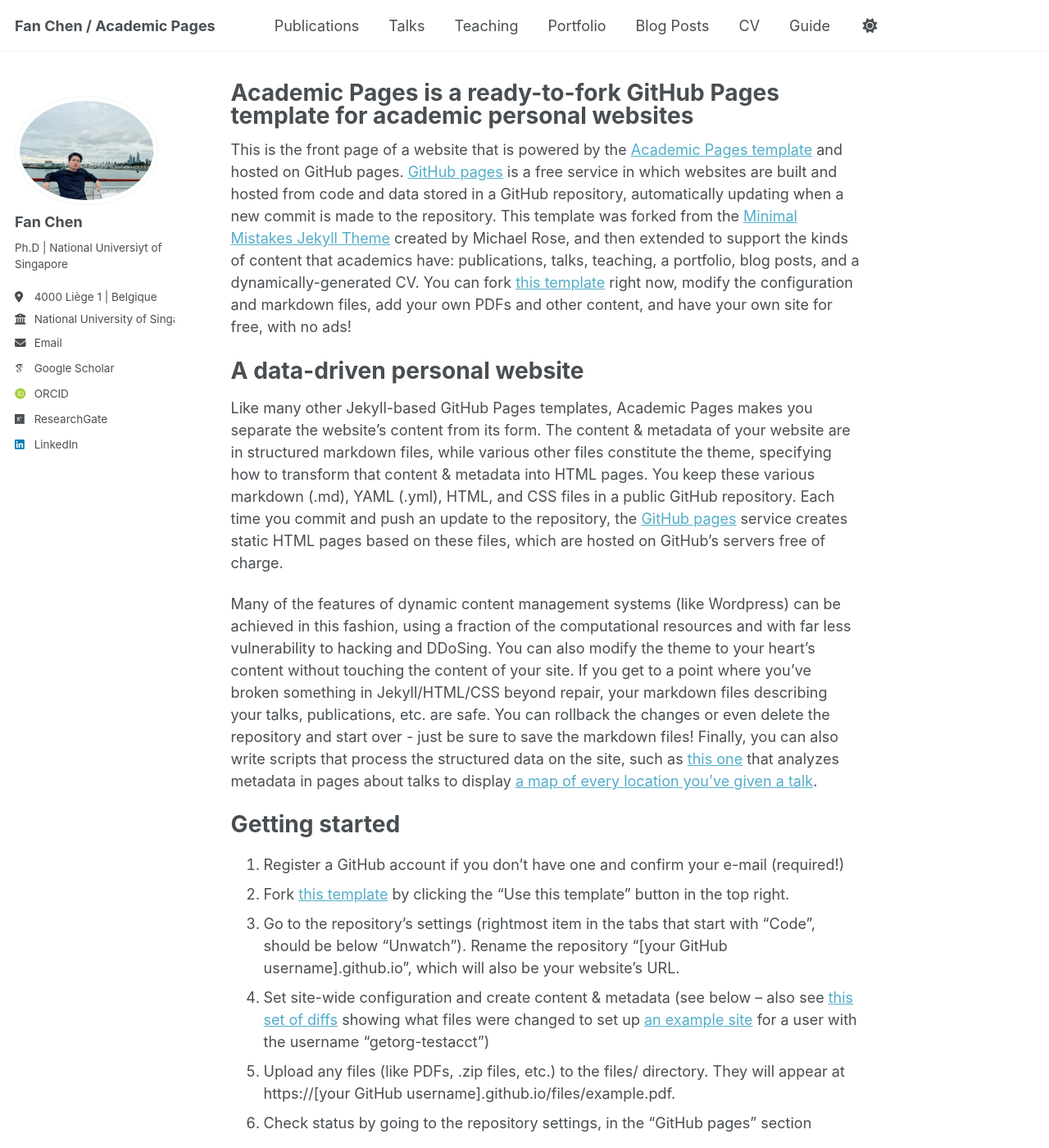
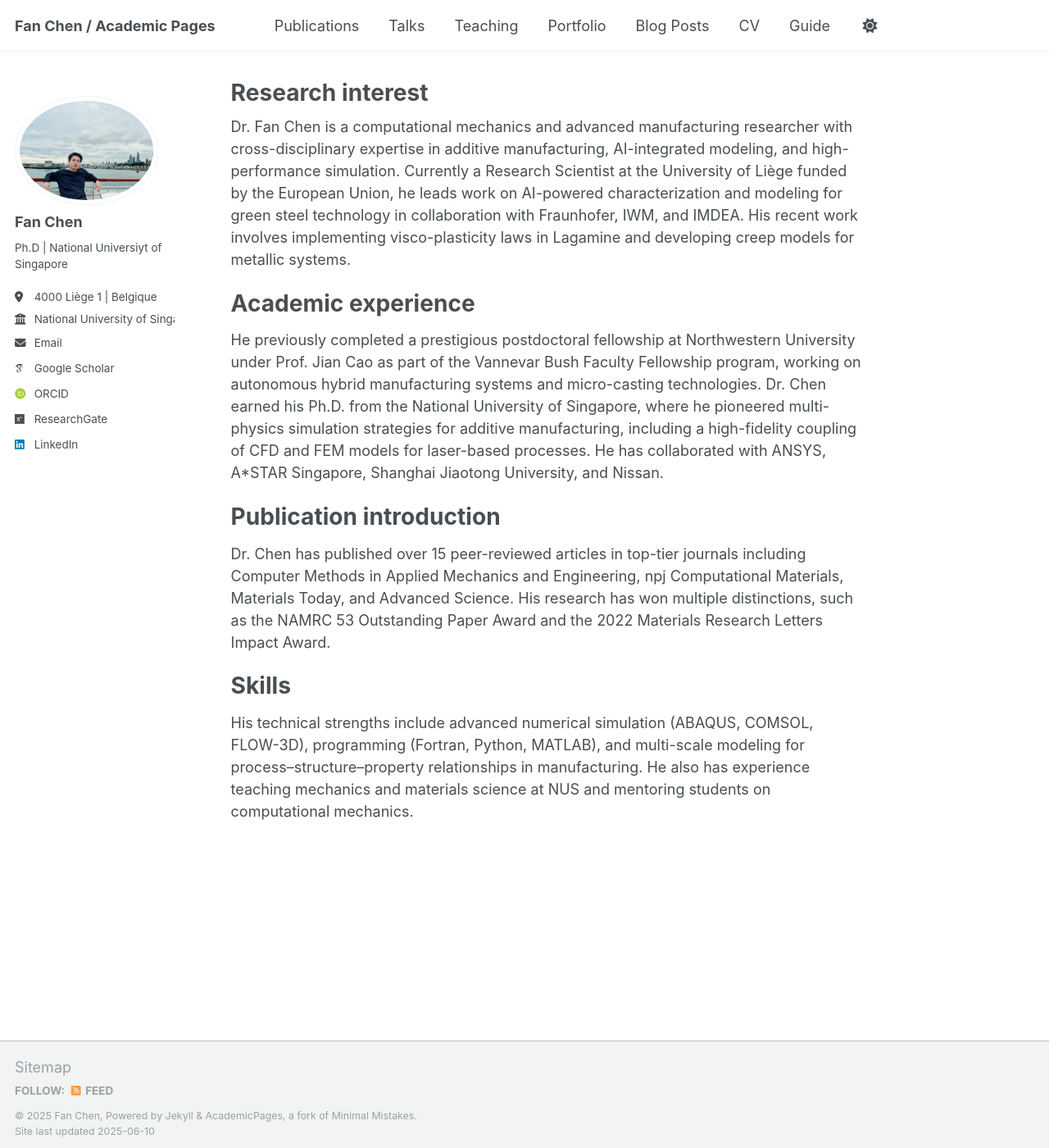
Before and after one commit to FanChenNUS/FanChenNUS.github.io, a Jekyll site: the page built from _pages/about.md, in a window 1280 px wide and 1400 px high. Shown: the whole window at 82% size. Built offline with Jekyll 4.4.1, drawn with Linux system fonts in a browser that asks for light colours; some web fonts are replaced; some of the changed text lies outside the part shown.

Commit message:
Update about.md

```diff
--- a/_pages/about.md
+++ b/_pages/about.md
@@ -1,49 +1,25 @@
 ---
 permalink: /
-title: "Academic Pages is a ready-to-fork GitHub Pages template for academic personal websites"
+title: "Research interest"
 author_profile: true
 redirect_from:
   - /about/
   - /about.html
 ---
 
-This is the front page of a website that is powered by the [Academic Pages template](https://github.com/academicpages/academicpages.github.io) and hosted on GitHub pages. [GitHub pages](https://pages.github.com) is a free service in which websites are built and hosted from code and data stored in a GitHub repository, automatically updating when a new commit is made to the repository. This template was forked from the [Minimal Mistakes Jekyll Theme](https://mmistakes.github.io/minimal-mistakes/) created by Michael Rose, and then extended to support the kinds of content that academics have: publications, talks, teaching, a portfolio, blog posts, and a dynamically-generated CV. You can fork [this template](https://github.com/academicpages/academicpages.github.io) right now, modify the configuration and markdown files, add your own PDFs and other content, and have your own site for free, with no ads!
+Dr. Fan Chen is a computational mechanics and advanced manufacturing researcher with cross-disciplinary expertise in additive manufacturing, AI-integrated modeling, and high-performance simulation. Currently a Research Scientist at the University of Liège funded by the European Union, he leads work on AI-powered characterization and modeling for green steel technology in collaboration with Fraunhofer, IWM, and IMDEA. His recent work involves implementing visco-plasticity laws in Lagamine and developing creep models for metallic systems.
 
-A data-driven personal website
+Academic experience
 ======
-Like many other Jekyll-based GitHub Pages templates, Academic Pages makes you separate the website's content from its form. The content & metadata of your website are in structured markdown files, while various other files constitute the theme, specifying how to transform that content & metadata into HTML pages. You keep these various markdown (.md), YAML (.yml), HTML, and CSS files in a public GitHub repository. Each time you commit and push an update to the repository, the [GitHub pages](https://pages.github.com/) service creates static HTML pages based on these files, which are hosted on GitHub's servers free of charge.
 
-Many of the features of dynamic content management systems (like Wordpress) can be achieved in this fashion, using a fraction of the computational resources and with far less vulnerability to hacking and DDoSing. You can also modify the theme to your heart's content without touching the content of your site. If you get to a point where you've broken something in Jekyll/HTML/CSS beyond repair, your markdown files describing your talks, publications, etc. are safe. You can rollback the changes or even delete the repository and start over - just be sure to save the markdown files! Finally, you can also write scripts that process the structured data on the site, such as [this one](https://github.com/academicpages/academicpages.github.io/blob/master/talkmap.ipynb) that analyzes metadata in pages about talks to display [a map of every location you've given a talk](https://academicpages.github.io/talkmap.html).
+He previously completed a prestigious postdoctoral fellowship at Northwestern University under Prof. Jian Cao as part of the Vannevar Bush Faculty Fellowship program, working on autonomous hybrid manufacturing systems and micro-casting technologies. Dr. Chen earned his Ph.D. from the National University of Singapore, where he pioneered multi-physics simulation strategies for additive manufacturing, including a high-fidelity coupling of CFD and FEM models for laser-based processes. He has collaborated with ANSYS, A*STAR Singapore, Shanghai Jiaotong University, and Nissan.
 
-Getting started
+Publication introduction
 ======
-1. Register a GitHub account if you don't have one and confirm your e-mail (required!)
-1. Fork [this template](https://github.com/academicpages/academicpages.github.io) by clicking the "Use this template" button in the top right.
-1. Go to the repository's settings (rightmost item in the tabs that start with "Code", should be below "Unwatch"). Rename the repository "[your GitHub username].github.io", which will also be your website's URL.
-1. Set site-wide configuration and create content & metadata (see below -- also see [this set of diffs](http://archive.is/3TPas) showing what files were changed to set up [an example site](https://getorg-testacct.github.io) for a user with the username "getorg-testacct")
-1. Upload any files (like PDFs, .zip files, etc.) to the files/ directory. They will appear at https://[your GitHub username].github.io/files/example.pdf.
-1. Check status by going to the repository settings, in the "GitHub pages" section
 
-Site-wide configuration
-------
-The main configuration file for the site is in the base directory in [_config.yml](https://github.com/academicpages/academicpages.github.io/blob/master/_config.yml), which defines the content in the sidebars and other site-wide features. You will need to replace the default variables with ones about yourself and your site's github repository. The configuration file for the top menu is in [_data/navigation.yml](https://github.com/academicpages/academicpages.github.io/blob/master/_data/navigation.yml). For example, if you don't have a portfolio or blog posts, you can remove those items from that navigation.yml file to remove them from the header.
+Dr. Chen has published over 15 peer-reviewed articles in top-tier journals including Computer Methods in Applied Mechanics and Engineering, npj Computational Materials, Materials Today, and Advanced Science. His research has won multiple distinctions, such as the NAMRC 53 Outstanding Paper Award and the 2022 Materials Research Letters Impact Award.
 
-Create content & metadata
-------
-For site content, there is one markdown file for each type of content, which are stored in directories like _publications, _talks, _posts, _teaching, or _pages. For example, each talk is a markdown file in the [_talks directory](https://github.com/academicpages/academicpages.github.io/tree/master/_talks). At the top of each markdown file is structured data in YAML about the talk, which the theme will parse to do lots of cool stuff. The same structured data about a talk is used to generate the list of talks on the [Talks page](https://academicpages.github.io/talks), each [individual page](https://academicpages.github.io/talks/2012-03-01-talk-1) for specific talks, the talks section for the [CV page](https://academicpages.github.io/cv), and the [map of places you've given a talk](https://academicpages.github.io/talkmap.html) (if you run this [python file](https://github.com/academicpages/academicpages.github.io/blob/master/talkmap.py) or [Jupyter notebook](https://github.com/academicpages/academicpages.github.io/blob/master/talkmap.ipynb), which creates the HTML for the map based on the contents of the _talks directory).
+Skills
+======
 
-**Markdown generator**
-
-The repository includes [a set of Jupyter notebooks](https://github.com/academicpages/academicpages.github.io/tree/master/markdown_generator
-) that converts a CSV containing structured data about talks or presentations into individual markdown files that will be properly formatted for the Academic Pages template. The sample CSVs in that directory are the ones I used to create my own personal website at stuartgeiger.com. My usual workflow is that I keep a spreadsheet of my publications and talks, then run the code in these notebooks to generate the markdown files, then commit and push them to the GitHub repository.
-
-How to edit your site's GitHub repository
-------
-Many people use a git client to create files on their local computer and then push them to GitHub's servers. If you are not familiar with git, you can directly edit these configuration and markdown files directly in the github.com interface. Navigate to a file (like [this one](https://github.com/academicpages/academicpages.github.io/blob/master/_talks/2012-03-01-talk-1.md) and click the pencil icon in the top right of the content preview (to the right of the "Raw | Blame | History" buttons). You can delete a file by clicking the trashcan icon to the right of the pencil icon. You can also create new files or upload files by navigating to a directory and clicking the "Create new file" or "Upload files" buttons.
-
-Example: editing a markdown file for a talk
-![Editing a markdown file for a talk](/images/editing-talk.png)
-
-For more info
-------
-More info about configuring Academic Pages can be found in [the guide](https://academicpages.github.io/markdown/), the [growing wiki](https://github.com/academicpages/academicpages.github.io/wiki), and you can always [ask a question on GitHub](https://github.com/academicpages/academicpages.github.io/discussions). The [guides for the Minimal Mistakes theme](https://mmistakes.github.io/minimal-mistakes/docs/configuration/) (which this theme was forked from) might also be helpful.
+His technical strengths include advanced numerical simulation (ABAQUS, COMSOL, FLOW-3D), programming (Fortran, Python, MATLAB), and multi-scale modeling for process–structure–property relationships in manufacturing. He also has experience teaching mechanics and materials science at NUS and mentoring students on computational mechanics.
```
